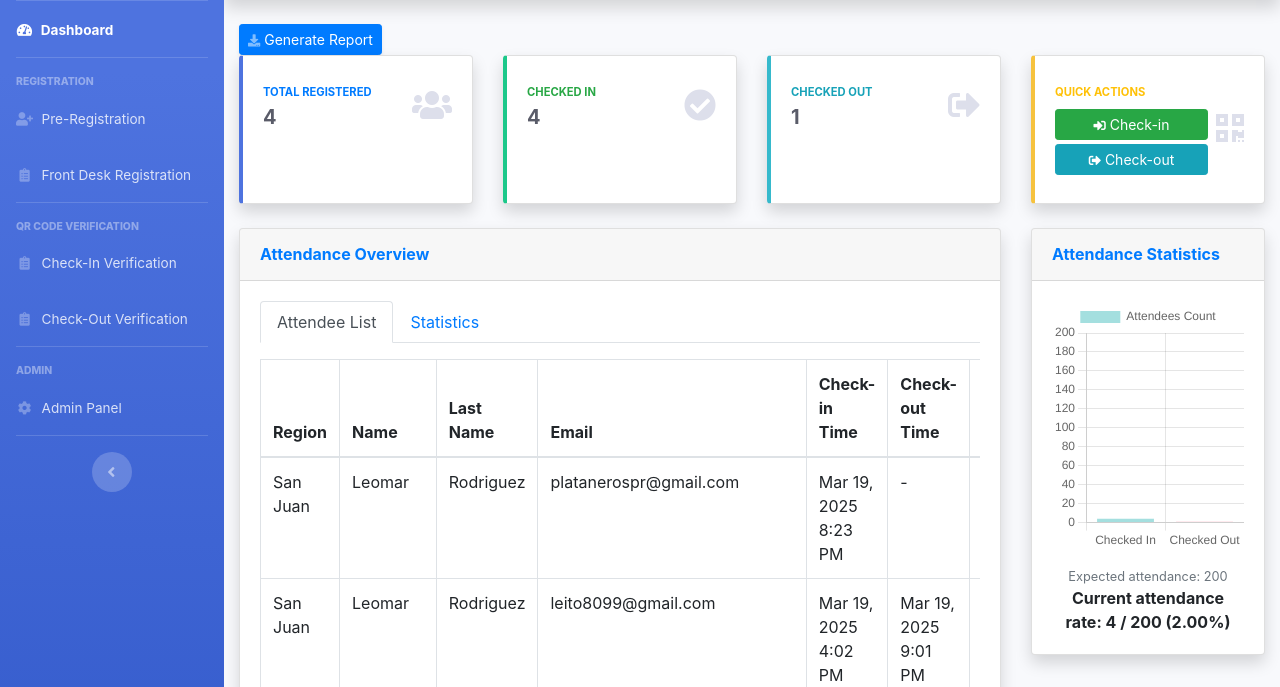
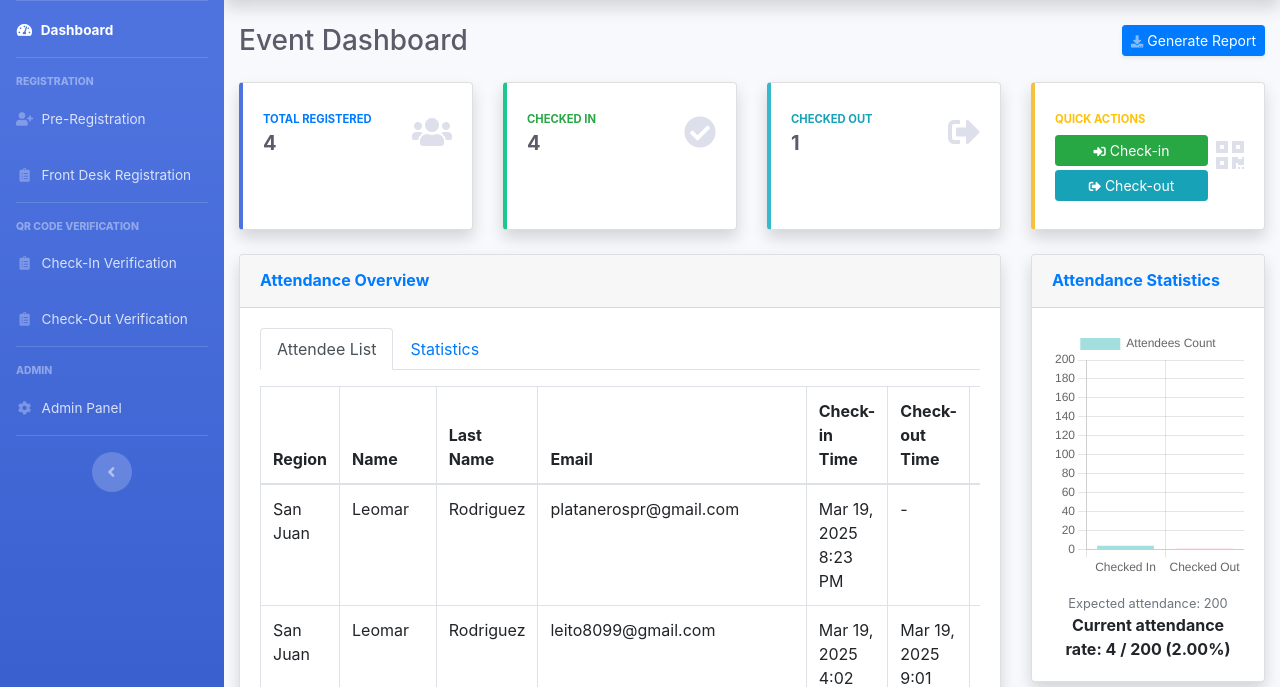
Before and after one commit to leomarrg/ponchapr, a Django app: page /dashboard/ in a window 1280 px wide. Shown: the part 70-757 px from the top of the page. Run offline with Django 4.2, Linux system fonts and the light colour scheme; a user stored in the database is signed in; data comes from the database, SQL or seed files in the repository; some libraries are stand-ins or nearby versions.

Commit message:
fixed btn

```diff
--- a/ponchapr_app/templates/ponchapr_app/index.html
+++ b/ponchapr_app/templates/ponchapr_app/index.html
@@ -210,10 +210,12 @@
                 <!-- Begin Page Content -->
                 <div class="container-fluid">
 
-                    <!-- Generate report btn -->
-                    <a href="{% url 'generate_report' %}" class="d-none d-sm-inline-block btn btn-sm btn-primary shadow-sm" target="_blank">
-                        <i class="fas fa-download fa-sm text-white-50"></i> Generate Report
-                    </a>
+                    <!-- Page Heading and Cards -->
+                    <div class="d-sm-flex align-items-center justify-content-between mb-4">
+                        <h1 class="h3 mb-0 text-gray-800">Event Dashboard</h1>
+                        <a href="{% url 'generate_report'}" class="d-none d-sm-inline-block btn btn-sm btn-primary shadow-sm">
+                            <i class="fas fa-download fa-sm text-white-50"></i> Generate Report</a>
+                    </div>
 
                     <!-- Content Row -->
                     <div class="row">
```
